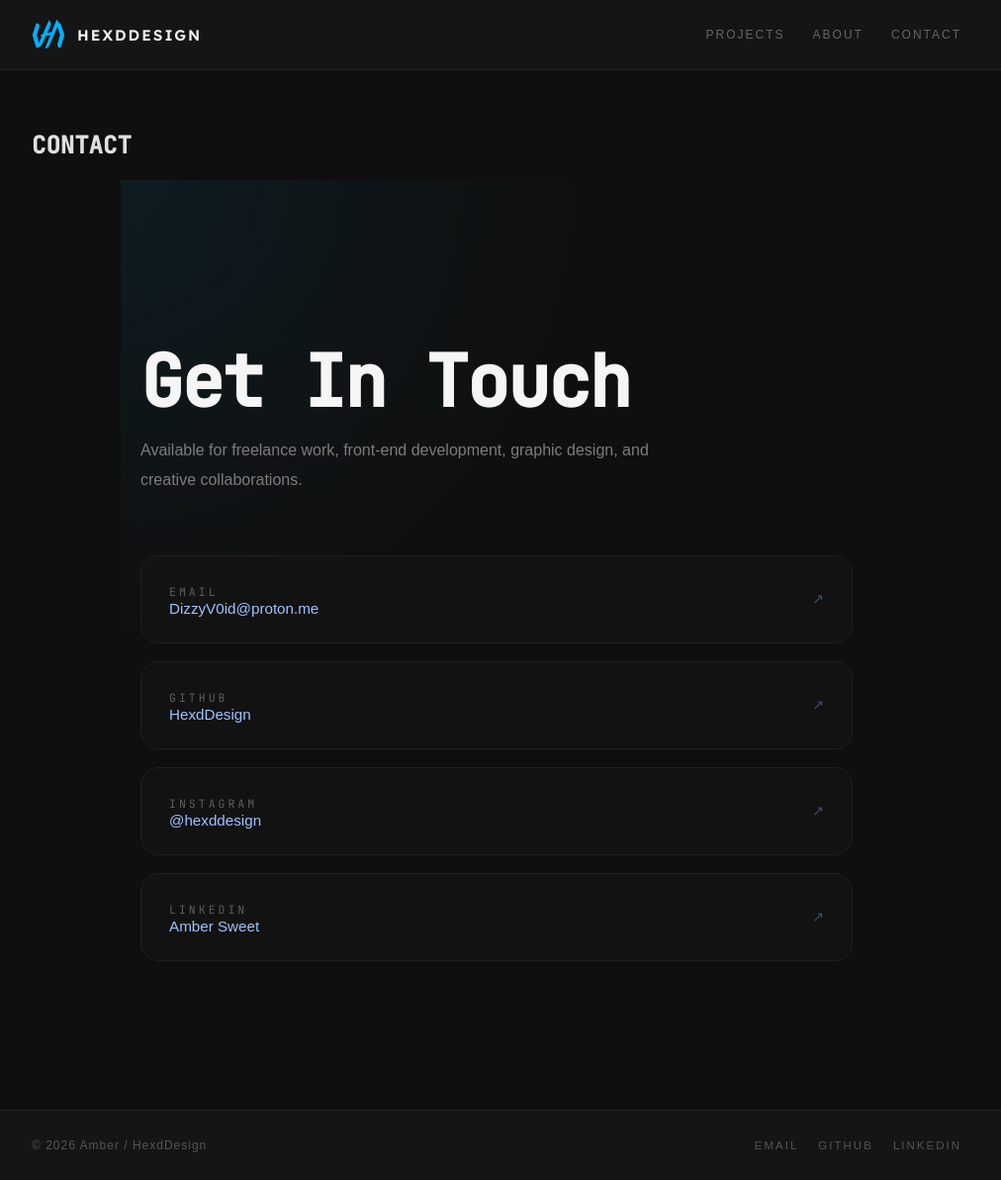
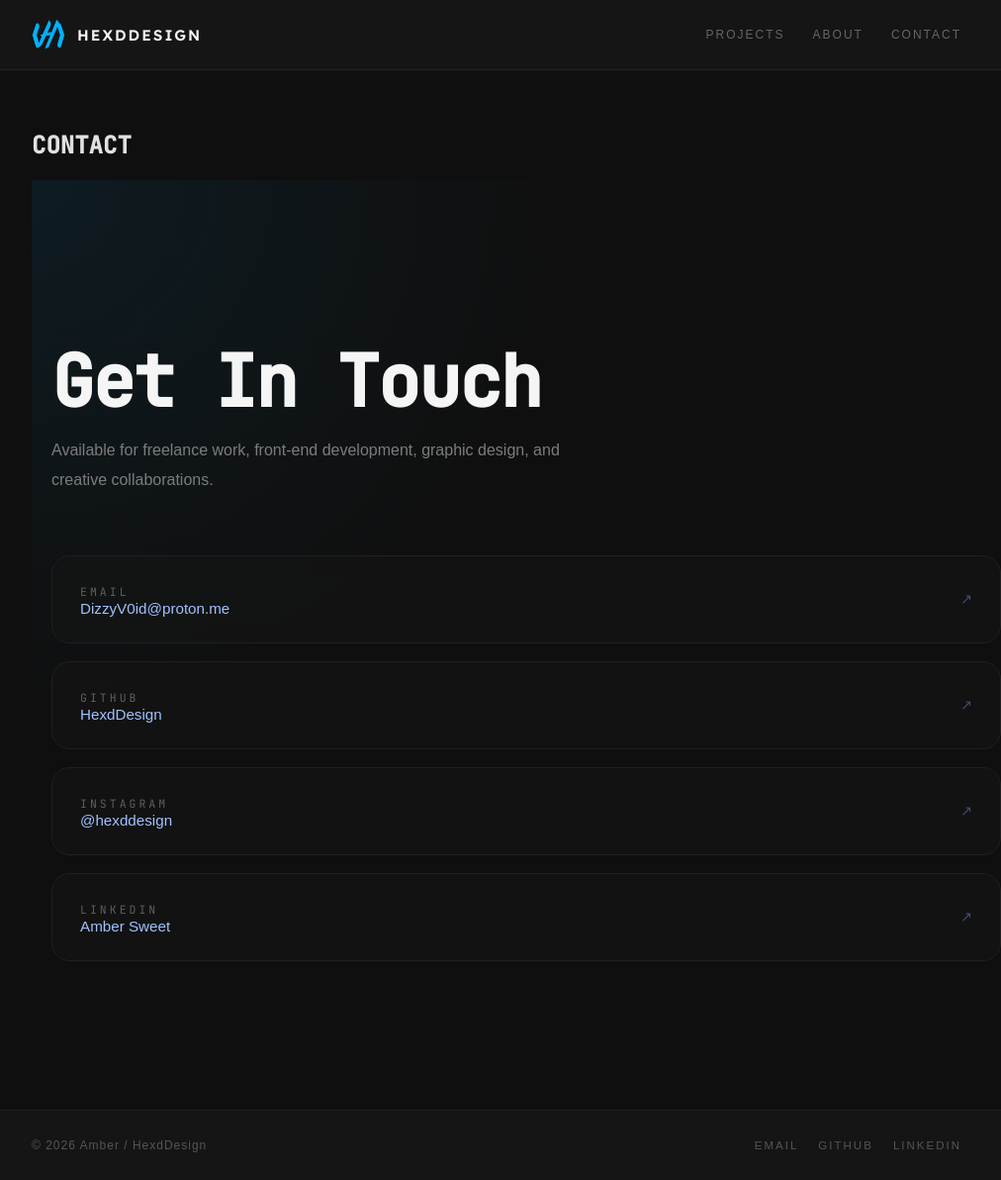
Before and after one commit to HexdDesign/hexddesign.github.io, a Jekyll site: the page built from contact.markdown, in a window 1280 px wide. Shown: the whole page at 99% size, without its empty margins (138-1150 px from the left). Built offline with Jekyll 4.4.1, drawn with Linux system fonts in a browser that asks for light colours; some web fonts are replaced.

Commit message:
Update main.scss

```diff
--- a/assets/main.scss
+++ b/assets/main.scss
@@ -751,11 +751,11 @@ h1.post-header {
 // ─────────────────────────────────────────────────────────────
 // Contact Page
 // ─────────────────────────────────────────────────────────────
-
 .contact-page {
   position: relative;
 
-  max-width: 760px;
+  width: min(1000px, 92vw);
+
   margin: 0 auto;
   padding: 110px 20px;
 
```
